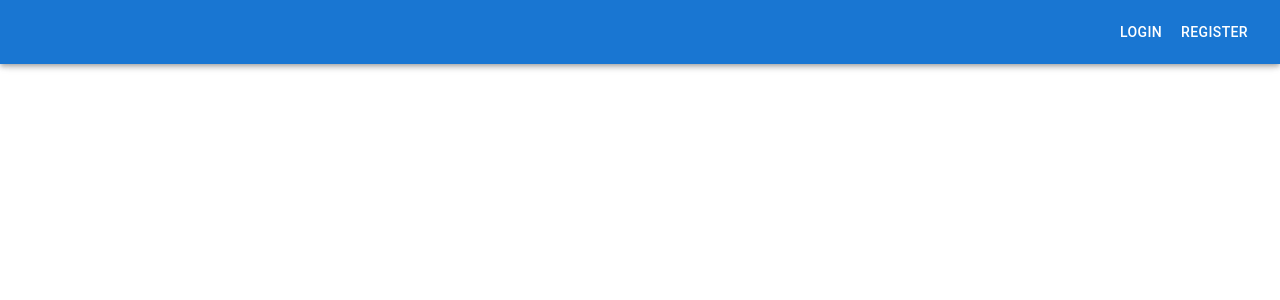
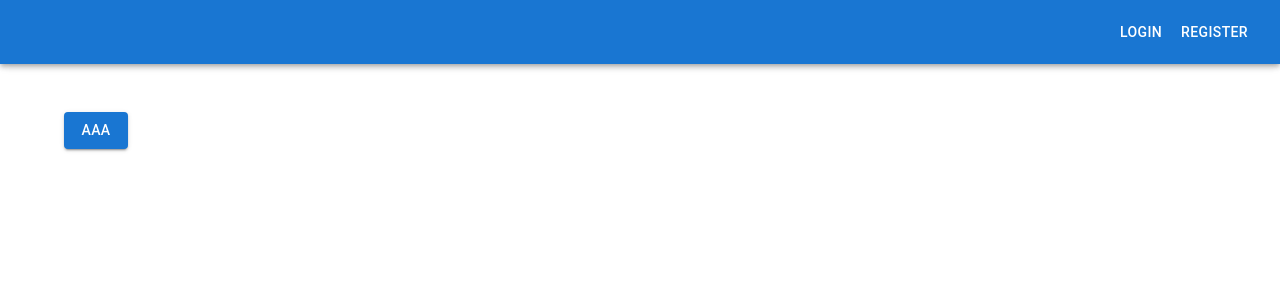
Before and after one commit to jmrowczynski/blog-app, a React (Create React App) app: page / in a window 1280 px wide. Shown: the top 300 px of the page. Built offline with nearby package versions, Linux system fonts and the light colour scheme.

Commit message:
add container

```diff
--- a/src/templates/MainTemplate.js
+++ b/src/templates/MainTemplate.js
@@ -1,11 +1,12 @@
 import React from 'react'
 import ApplicationBar from '../components/ApplicationBar'
+import { Container } from '@mui/material'
 
 const MainTemplate = ({ children }) => {
     return (
         <div>
             <ApplicationBar />
-            {children}
+            <Container style={{ marginTop: '7rem' }}>{children}</Container>
         </div>
     )
 }
```
